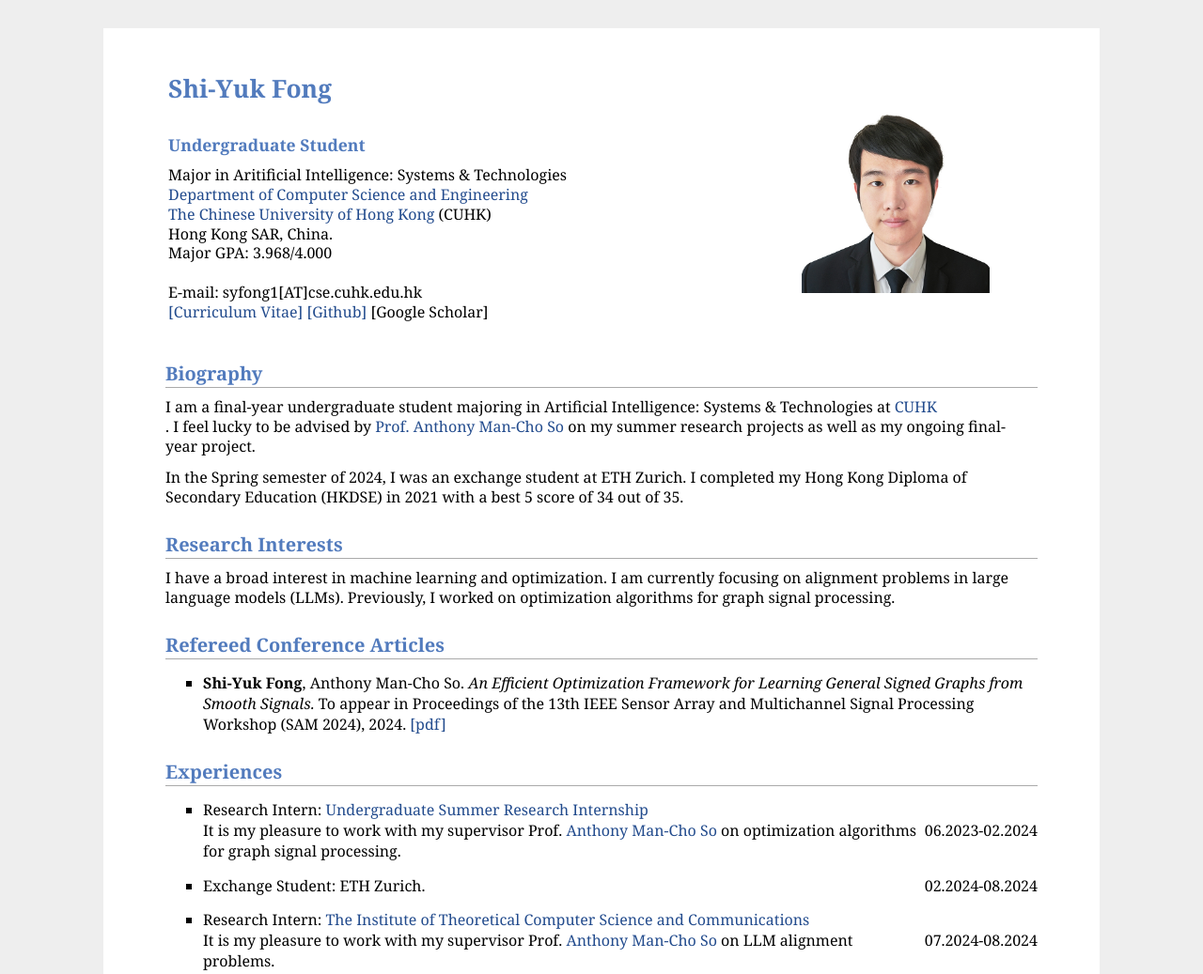
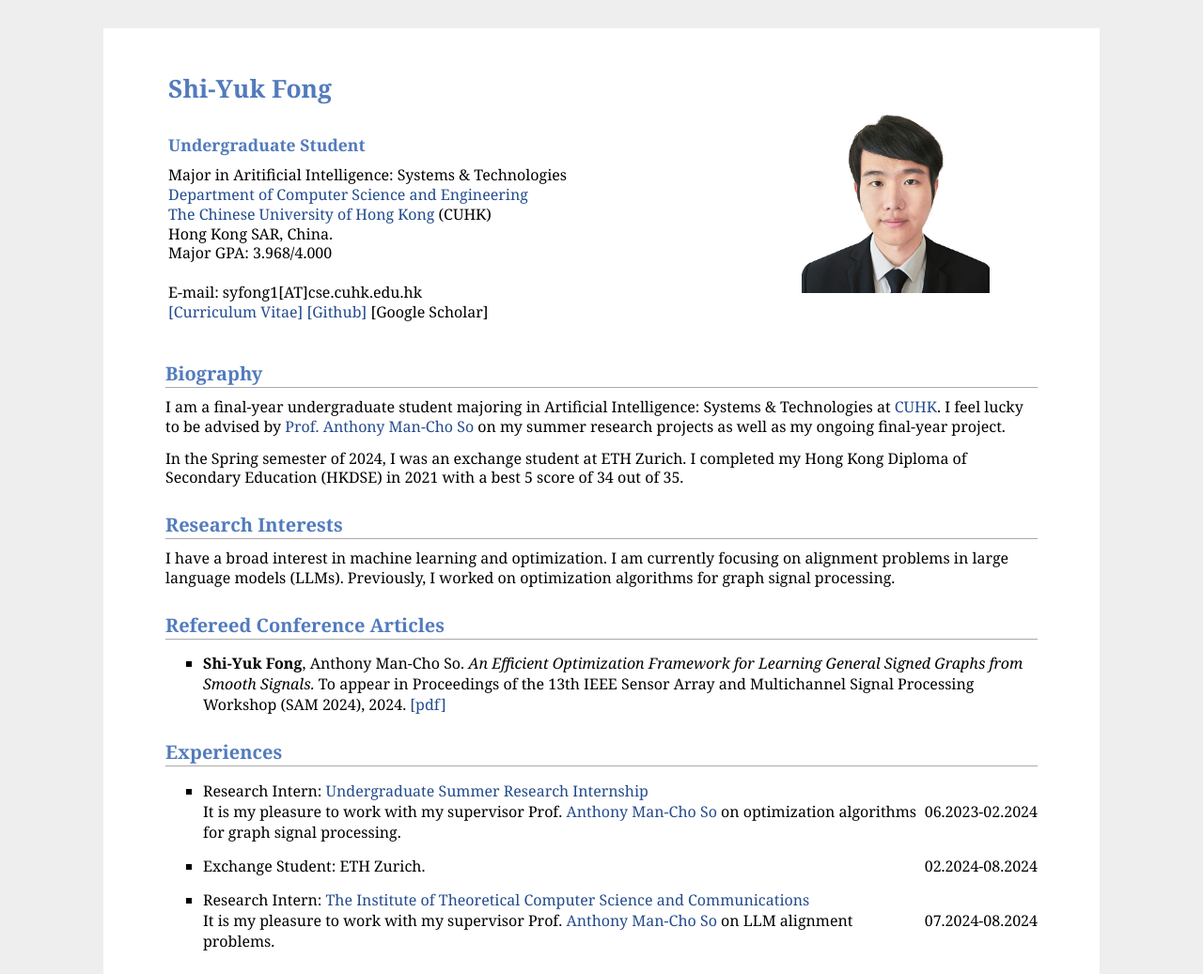
Before and after one commit to dmddjack/dmddjack.github.io, a plain HTML site: page index.html in a window 1280 px wide. Shown: the top 1037 px of the page at 94% size. Drawn offline with Linux system fonts and the light colour scheme.

Commit message:
minor adjustments

```diff
--- a/index.html
+++ b/index.html
@@ -37,7 +37,7 @@
 
 <h2>Biography</h2>
 <p>
-I am a final-year undergraduate student majoring in Artificial Intelligence: Systems & Technologies at <a href="https://www.cuhk.edu.hk/">CUHK </a><br>.
+I am a final-year undergraduate student majoring in Artificial Intelligence: Systems & Technologies at <a href="https://www.cuhk.edu.hk/">CUHK</a>.
 I feel lucky to be advised by <a href="https://www1.se.cuhk.edu.hk/~manchoso/">Prof. Anthony Man-Cho So</a>
 on my summer research projects as well as my ongoing final-year project.
 </p>
```
